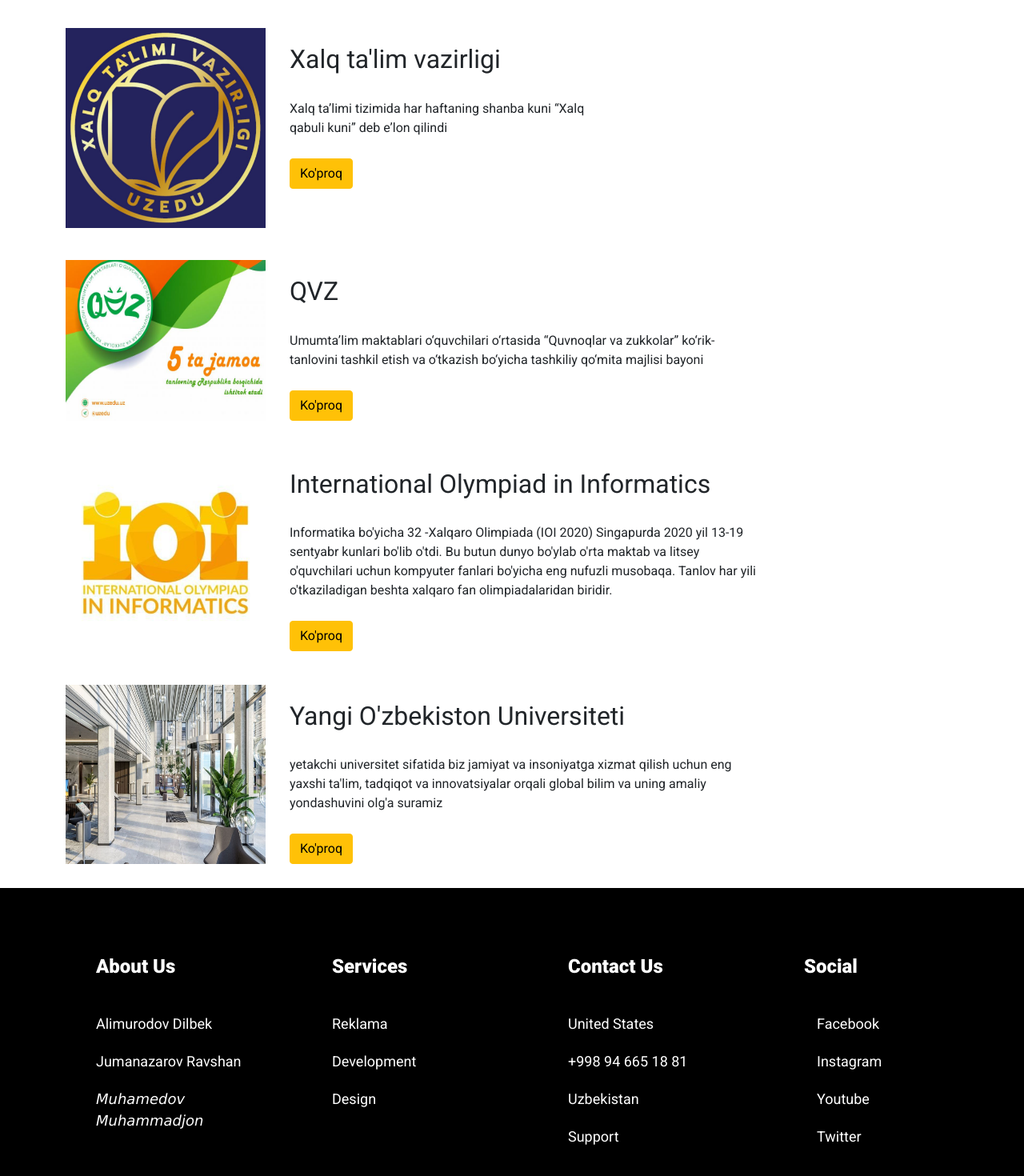
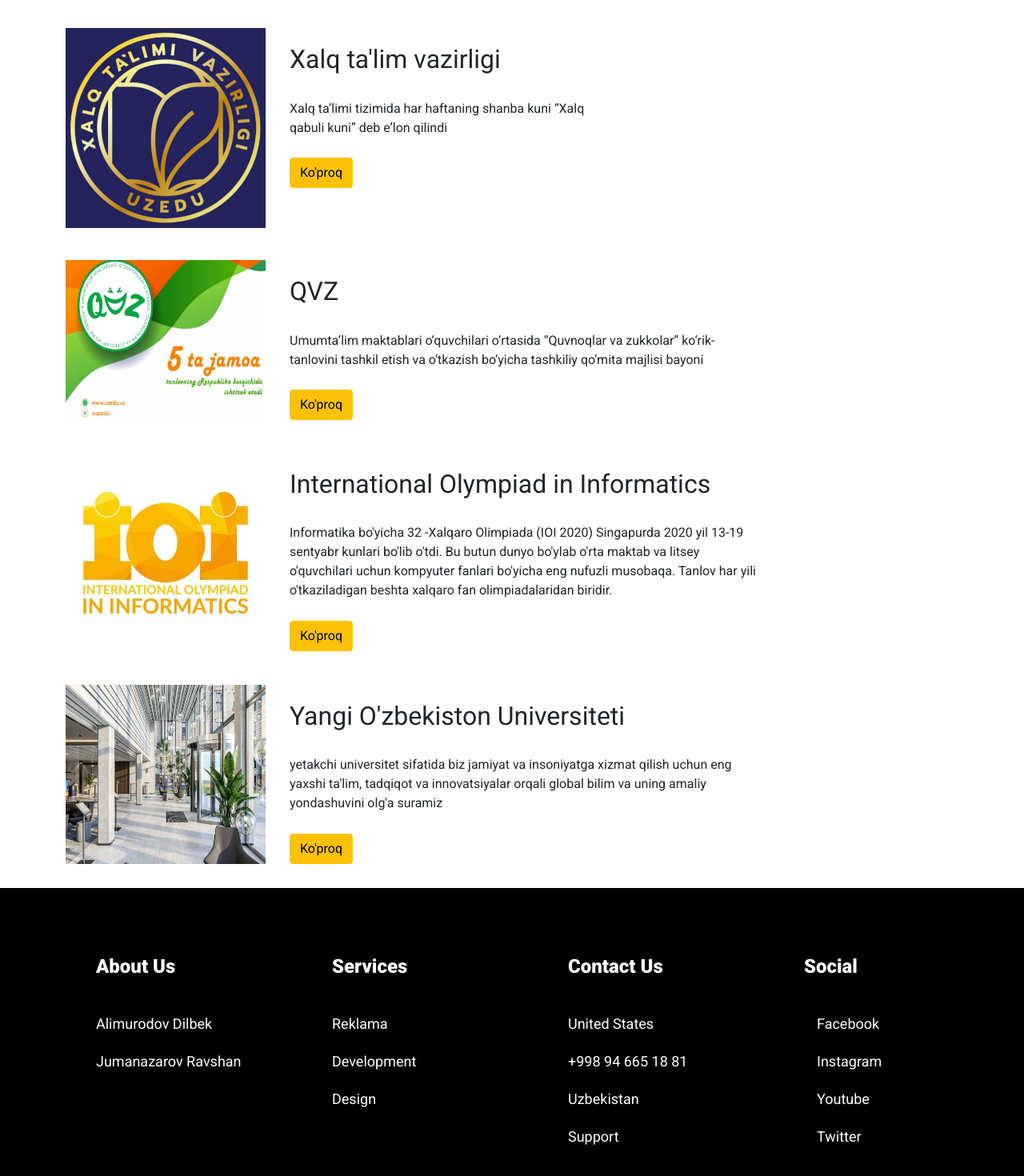
Before and after one commit to emotifs/open-edu, a React (Create React App) app: page /opportunities in a window 1280 px wide. Shown: the part 926-2396 px from the top of the page at 80% size. Built offline with nearby package versions, Linux system fonts and the light colour scheme.

Commit message:
added some animations

```diff
--- a/src/footer/containers/footer.js
+++ b/src/footer/containers/footer.js
@@ -11,7 +11,6 @@
                 <Footer.Title>About Us</Footer.Title>
                     <Footer.Link href="#">Alimurodov Dilbek</Footer.Link>
                     <Footer.Link href="#">Jumanazarov Ravshan</Footer.Link>
-                    <Footer.Link href="#">𝘔𝘶𝘩𝘢𝘮𝘦𝘥𝘰𝘷 𝘔𝘶𝘩𝘢𝘮𝘮𝘢𝘥𝘫𝘰𝘯</Footer.Link>
                 </Footer.Column>
                 <Footer.Column>
                 <Footer.Title>Services</Footer.Title>
--- a/src/opportunities/OppoList.js
+++ b/src/opportunities/OppoList.js
@@ -5,10 +5,14 @@
 import ioi from '../images/projects/ioi.jpg';
 import newuzb from '../images/projects/newuzb.jpg';
 import xalq from '../images/projects/xalq.png';
+import Fade from 'react-reveal/Fade';
 
 function OppoList() {
     return (
         <div className="oppo-list">
+
+
+             <Fade left>
                 <div className="oppo-card">
                     <img src={flex} className="oppo-img" alt="#"/>
                     <div>
@@ -17,7 +21,9 @@
                     <a href="https://www.discoverflex.org/" className="btn btn-warning">Ko'proq</a>
                     </div>
                 </div>
+            </Fade>
 
+            <Fade right>
                 <div className="oppo-card">
                     <img src={hackaton} className="oppo-img" alt="#"/>
                     <div>
@@ -26,7 +32,9 @@
                     <a href="https://hackathon.digitalgeneration.uz/" className="btn btn-warning">Ko'proq</a>
                     </div>
                 </div>
+            </Fade>
 
+            <Fade left>
                 <div className="oppo-card">
                     <img src={xalq} className="oppo-img" alt="#"/>
                     <div>
@@ -35,7 +43,9 @@
                     <a href="https://www.uzedu.uz/oz/halk-talimi-tizimida-ar-aftaning-sanba-kuni-halk-kabuli-kuni-deb-elon-kilindi" className="btn btn-warning">Ko'proq</a>
                     </div>
                 </div>
+            </Fade>
 
+            <Fade right>
                 <div className="oppo-card">
                     <img src={qvz} className="oppo-img" alt="#"/>
                     <div>
@@ -44,6 +54,10 @@
                     <a href="https://www.uzedu.uz/oz/qvz-2019-bayoni" className="btn btn-warning">Ko'proq</a>
                     </div>
                 </div>
+             </Fade>
+
+
+             <Fade left>
                 <div className="oppo-card">
                     <img src={ioi} className="oppo-img" alt="#"/>
                     <div>
@@ -52,6 +66,9 @@
                     <a href="https://ioinformatics.org/" className="btn btn-warning">Ko'proq</a>
                     </div>
                 </div>
+            </Fade>
+
+            <Fade right>
                 <div className="oppo-card">
                     <img src={newuzb} className="oppo-img" alt="#"/>
                     <div>
@@ -60,6 +77,8 @@
                     <a href="https://newuzbekistanuniversity.uz" className="btn btn-warning">Ko'proq</a>
                     </div>
                 </div>
+            </Fade>
+
 
         </div>
     )
```
Lines whose indentation alone changed are shown as unchanged.
